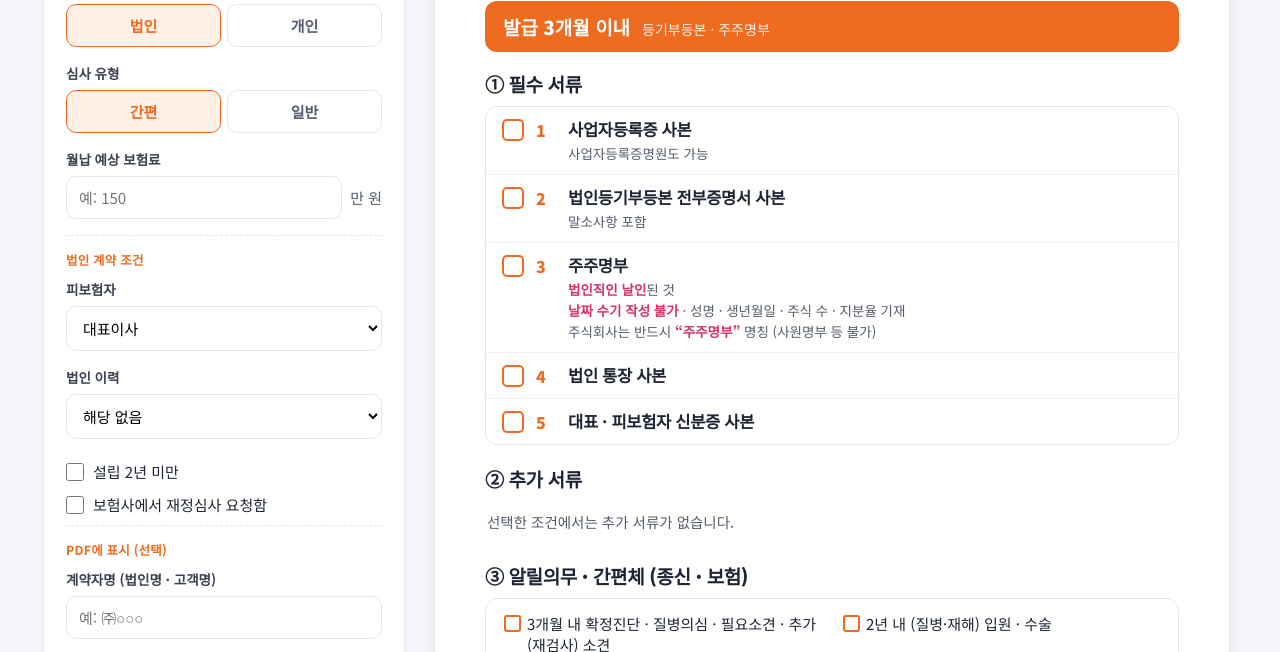
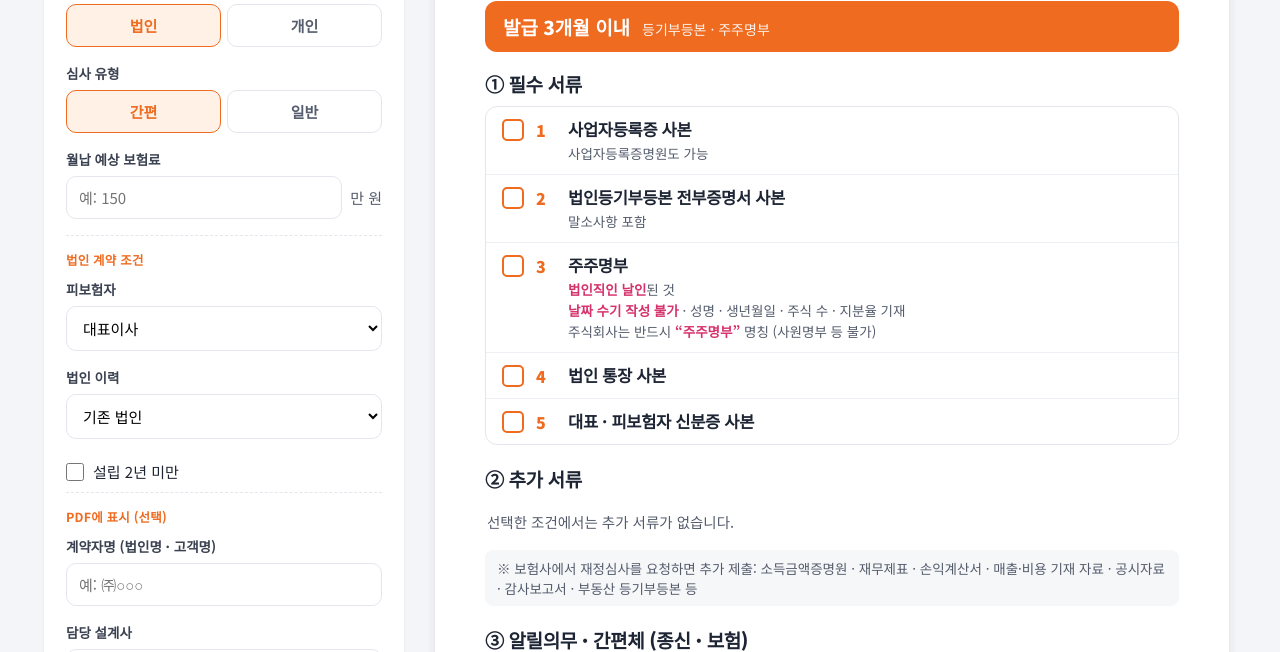
Before and after one commit to hq1trinity-arch/trinity-lecture-page, a plain HTML site: page checklist/index.html in a window 1280 px wide. Shown: the part 225-877 px from the top of the page. Drawn offline with Linux system fonts and the light colour scheme.

Commit message:
체크리스트 생성기 Netlify 최신본 반영: 재정심사 체크박스 제거 후 보험사별 안내문으로 변경, 법인 이력 기본값 '기존 법인', 월납 입력칸 전 보험사 표시 (#191)
Claude-Session: https://claude.ai/code/session_012P8NSudqefYSNL1rx3FMU6

Co-authored-by: Claude <noreply@anthropic.com>

```diff
--- a/checklist/index.html
+++ b/checklist/index.html
@@ -63,6 +63,7 @@ input:focus,select:focus{outline:none;border-color:var(--c)}
 .cols div{font-size:15px;padding:6px 0 6px 25px;position:relative;border-bottom:1px dashed #e6e9ef;line-height:1.45}
 .cols div:before{content:'';position:absolute;left:2px;top:8px;width:13px;height:13px;border:2px solid var(--c);border-radius:3px}
 .cols div span{color:var(--sub);font-size:13px}
+.finnote{font-size:13.5px;color:var(--sub);background:#f6f7f9;border-radius:8px;padding:8px 12px;margin-top:8px;line-height:1.5}
 .none{font-size:14.5px;color:var(--sub);padding:10px 2px}
 .foot{margin-top:18px;font-size:12px;color:#8a91a1;text-align:right}
 @page{size:A4;margin:0}
@@ -102,10 +103,9 @@ input:focus,select:focus{outline:none;border-color:var(--c)}
       <div class="f" id="f-ins"><label>피보험자</label>
         <select id="ins"><option value="ceo">대표이사</option><option value="reg">등기임원</option><option value="non">비등기임원 · 직원</option></select></div>
       <div class="f" id="f-hist"><label>법인 이력</label>
-        <select id="hist"><option value="none">해당 없음</option><option value="conv">개인사업자 → 법인 전환</option><option value="merge">합병 · 분할 법인</option></select></div>
+        <select id="hist"><option value="none">기존 법인</option><option value="conv">개인사업자 → 법인 전환</option><option value="merge">합병 · 분할 법인</option></select></div>
       <label class="chk" id="f-young"><input type="checkbox" id="young"> 설립 2년 미만</label>
       <label class="chk" id="f-agent"><input type="checkbox" id="agent"> 대리인이 진행</label>
-      <label class="chk" id="f-fin"><input type="checkbox" id="fin"> 보험사에서 재정심사 요청함</label>
     </div>
 
     <div class="grp">
@@ -130,6 +130,7 @@ const CO = {
 const BIZ = ['사업자등록증 사본', '사업자등록증명원도 가능'];
 const SH_RULE = '<em>날짜 수기 작성 불가</em> · 성명 · 생년월일 · 주식 수 · 지분율 기재<br>주식회사는 반드시 <em>“주주명부”</em> 명칭 (사원명부 등 불가)';
 const FS = '재무제표 (직전 3개년)';
+const FIN = {hanwha:'소득금액증명원 · 재무제표 · 손익계산서 · 매출·비용 기재 자료 · 공시자료 · 감사보고서 · 부동산 등기부등본 등', shinhan:'재무제표 (직전 3개년)', met:''};
 
 const HW_SIMPLE = ['3개월 내 확정진단 · 질병의심 · 필요소견 · 추가(재검사) 소견','2년 내 (질병·재해) 입원 · 수술','5년 내 암 · 간경화증 · 투석 중 만성신장질환','근무처','운전 여부','월소득 <span>(계약자 기준)</span>','직업','주소 · 연락처'];
 const HW_NORMAL = ['최근 5년 치료력 <span>(입원·수술 / 약 복용, 언제부터)</span>','5년 내 10대 질병 <span>(암·뇌·심 등)</span>','운전 여부','키 · 몸무게','음주 · 흡연 여부','직업 · 근무처','월소득 <span>(계약자)</span>','주소 · 연락처'];
@@ -183,19 +184,17 @@ const $=id=>document.getElementById(id);
 function vis(){
   const corp=st.type==='corp', co=st.co;
   $('f-uw').classList.toggle('hide', co==='met');
-  $('f-prem').classList.toggle('hide', !(co==='hanwha'&&corp));
   $('corp-opts').classList.toggle('hide', !corp);
   $('f-ins').classList.toggle('hide', co==='met');
   $('f-hist').classList.toggle('hide', co==='shinhan');
   $('f-young').classList.toggle('hide', co!=='hanwha');
   $('f-agent').classList.toggle('hide', co!=='shinhan');
-  $('f-fin').classList.toggle('hide', co==='met');
 }
 
 function esc(s){return String(s).replace(/[&<>"]/g,m=>({'&':'&amp;','<':'&lt;','>':'&gt;','"':'&quot;'}[m]))}
 
 function render(){
-  Object.assign(st,{prem:parseFloat($('prem').value)||0, ins:$('ins').value, hist:$('hist').value, young:$('young').checked, agent:$('agent').checked, fin:$('fin').checked});
+  Object.assign(st,{prem:parseFloat($('prem').value)||0, ins:$('ins').value, hist:$('hist').value, young:$('young').checked, agent:$('agent').checked, fin:false});
   const c=CO[st.co]; document.documentElement.style.setProperty('--c',c.c); document.documentElement.style.setProperty('--s',c.s);
   vis();
   const r=build(st), corp=st.type==='corp';
@@ -203,12 +202,11 @@ function render(){
   const cname=$('cname').value.trim(), an=$('agentname').value.trim();
   const tags=[corp?'법인 계약':'개인 계약'];
   if(st.co!=='met') tags.push(st.uw==='simple'?'간편 심사':'일반 심사');
-  if(st.co==='hanwha'&&corp&&st.prem) tags.push(`월납 ${st.prem.toLocaleString()}만 원`);
+  if(st.prem) tags.push(`월납 ${st.prem.toLocaleString()}만 원`);
   if(corp&&st.co!=='met') tags.push({ceo:'피보험자: 대표이사',reg:'피보험자: 등기임원',non:'피보험자: 비등기임원·직원'}[st.ins]);
   if(corp&&st.hist!=='none'&&st.co!=='shinhan') tags.push(st.hist==='conv'?'개인→법인 전환':'합병·분할');
   if(corp&&st.young&&st.co==='hanwha') tags.push('설립 2년 미만');
   if(corp&&st.agent&&st.co==='shinhan') tags.push('대리인 진행');
-  if(corp&&st.fin&&st.co!=='met') tags.push('재정심사 요청');
 
   const item=(x,i,why)=>`<div class="it"><div class="box"></div><div class="no">${i}</div><div><div class="t">${x[0]}${why?`<span class="why">${esc(why)}</span>`:''}</div>${x[1]?`<div class="d">${x[1]}</div>`:''}</div></div>`;
   let h=`<div class="sh-head"><div><div class="sh-co">${c.name}</div><div class="sh-title">신계약 필요서류</div></div>
@@ -218,7 +216,7 @@ function render(){
   if(r.warn) h+=`<div class="warn">⚠ ${r.warn}</div>`;
   h+=`<div class="sec"><h2>① 필수 서류</h2><div class="list">${r.req.map((x,i)=>item(x,i+1)).join('')}</div></div>`;
   if(corp){
-    h+=`<div class="sec"><h2>② 추가 서류</h2>`+(r.add.length?`<div class="list">${r.add.map((x,i)=>item(x,r.req.length+i+1,x[2])).join('')}</div>`:`<div class="none">선택한 조건에서는 추가 서류가 없습니다.</div>`)+`</div>`;
+    h+=`<div class="sec"><h2>② 추가 서류</h2>`+(r.add.length?`<div class="list">${r.add.map((x,i)=>item(x,r.req.length+i+1,x[2])).join('')}</div>`:`<div class="none">선택한 조건에서는 추가 서류가 없습니다.</div>`)+(FIN[st.co]?`<div class="finnote">※ 보험사에서 재정심사를 요청하면 추가 제출: ${FIN[st.co]}</div>`:'')+`</div>`;
   }
   if(r.info.length) h+=`<div class="sec"><h2>${corp?'③':'②'} ${r.infoTitle}</h2><div class="cols">${r.info.map(x=>`<div>${x}</div>`).join('')}</div></div>`;
   h+=`<div class="foot">2026년 11월 기준 · 보험사 안내가 변경될 수 있으니 최신 안내를 함께 확인하세요</div>`;
@@ -230,7 +228,7 @@ document.querySelectorAll('.seg').forEach(g=>g.addEventListener('click',e=>{
   g.querySelectorAll('button').forEach(x=>x.classList.toggle('on',x===b));
   st[g.dataset.k]=b.dataset.v; render();
 }));
-['prem','ins','hist','young','agent','fin','cname','agentname'].forEach(id=>{$(id).addEventListener('input',render);$(id).addEventListener('change',render)});
+['prem','ins','hist','young','agent','cname','agentname'].forEach(id=>{$(id).addEventListener('input',render);$(id).addEventListener('change',render)});
 render();
 
 // PDF: 인쇄 창에서 'PDF로 저장' 선택
```
